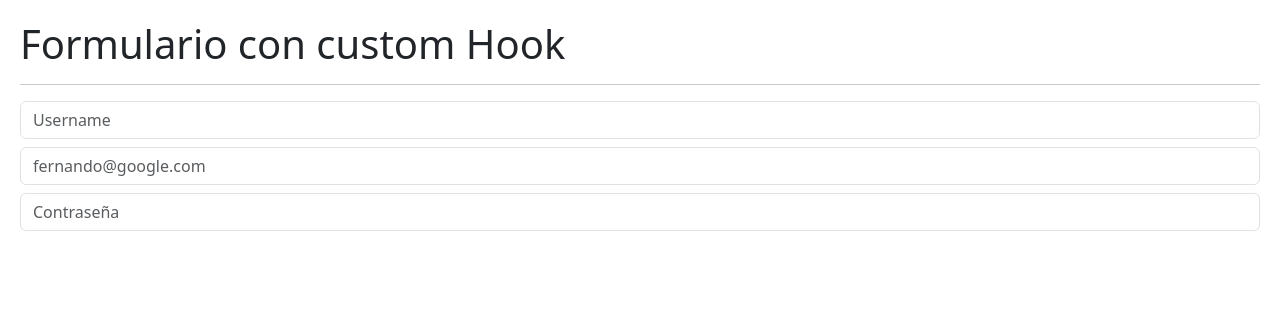
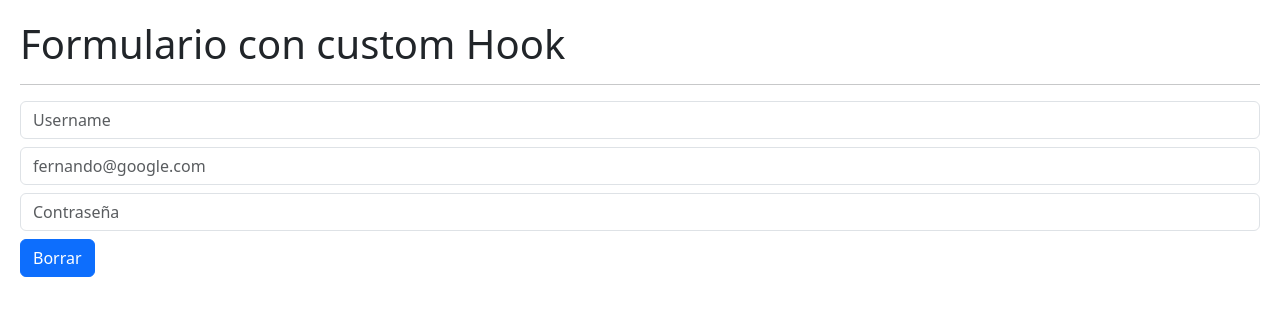
Before and after one commit to AsterixKo/05-hook-app, a React (Vite) app: page / in a window 1280 px wide. Shown: the top 316 px of the page. Built offline with nearby package versions, Linux system fonts and the light colour scheme.

Commit message:
Tarea - Implementar funcionalidad de Reset

```diff
--- a/src/02-useEffect/FormWithCustomHook.jsx
+++ b/src/02-useEffect/FormWithCustomHook.jsx
@@ -2,11 +2,12 @@ import { useEffect, useState } from "react";
 import { useForm } from "../hooks/useForm";
 
 export const FormWithCustomHook = () => {
-  const { formState, onInputChange, username, email, password } = useForm({
-    username: "",
-    email: "",
-    password: "",
-  });
+  const { formState, onInputChange, onResetForm, username, email, password } =
+    useForm({
+      username: "",
+      email: "",
+      password: "",
+    });
 
   //   const { username, email, password } = formState;
 
@@ -53,6 +54,10 @@ export const FormWithCustomHook = () => {
         value={password}
         onChange={onInputChange}
       />
+
+      <button onClick={onResetForm} className="btn btn-primary mt-2">
+        Borrar
+      </button>
     </>
   );
 };
--- a/src/hooks/useForm.js
+++ b/src/hooks/useForm.js
@@ -11,5 +11,9 @@ export const useForm = (initialForm = {}) => {
       [name]: value,
     });
   };
-  return { ...formState, formState, onInputChange };
+
+  const onResetForm = () => {
+    setFormState(initialForm);
+  };
+  return { ...formState, formState, onInputChange, onResetForm };
 };
```
